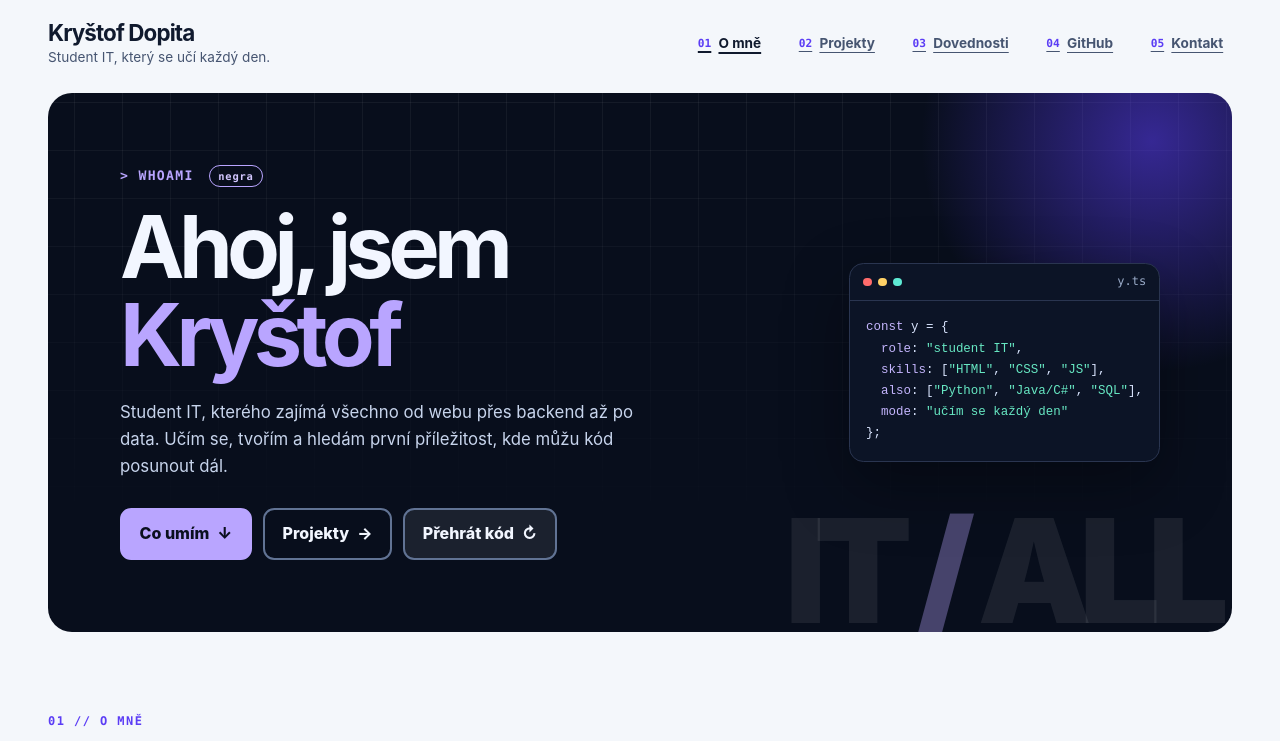
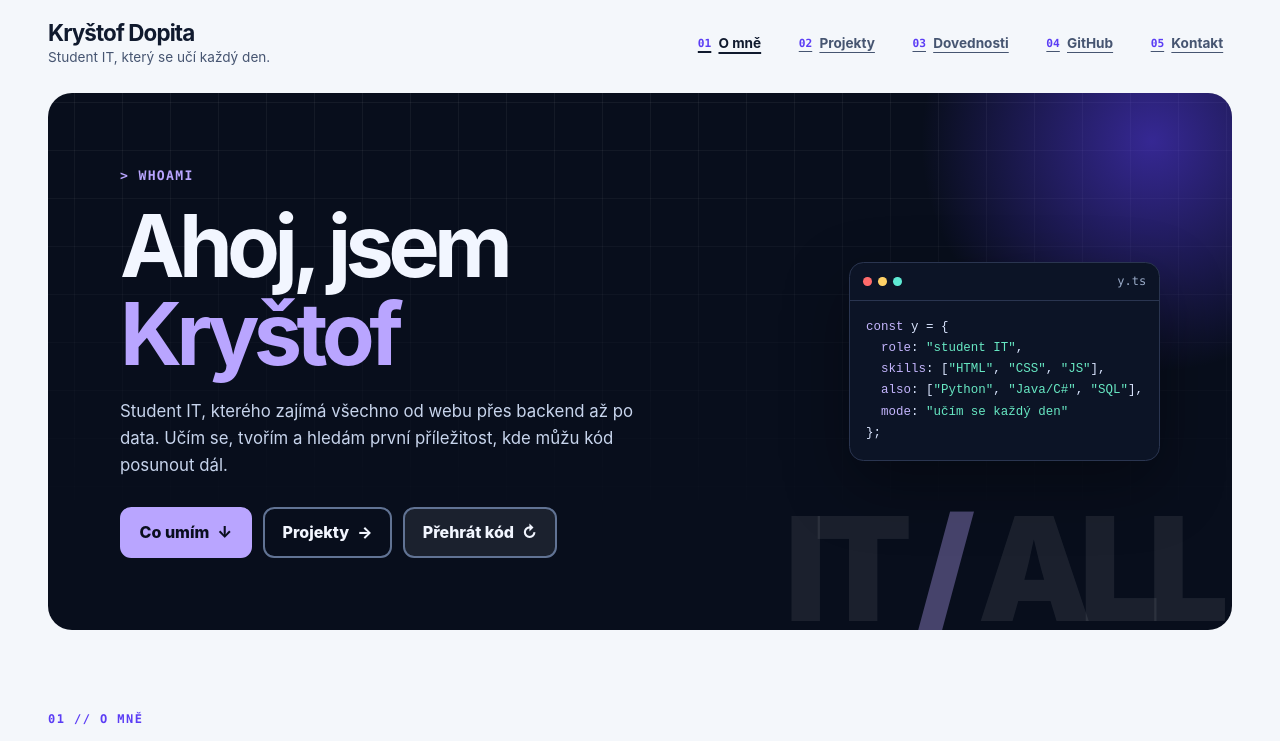
Before and after one commit to krystofdopita/osobni-stranka, a plain HTML site: page index.html in a window 1280 px wide. Shown: the top 741 px of the page. Drawn offline with Linux system fonts and the light colour scheme.

Commit message:
fix: odstraneni stitku negra

```diff
--- a/css/style.css
+++ b/css/style.css
@@ -156,17 +156,6 @@ h1, h2, h3 { margin-top: 0; }
   letter-spacing: -0.065em;
 }
 .hero-title span { color: #b9a5ff; }
-.negra-mark {
-  display: inline-block;
-  margin-left: 0.4rem;
-  padding: 0.1rem 0.5rem;
-  border: 1px solid #b9a5ff;
-  border-radius: 999px;
-  color: #d3c7ff;
-  font-size: 0.65rem;
-  letter-spacing: 0.08em;
-  text-transform: none;
-}
 .cursor { animation: blink 1.1s steps(1) infinite; }
 @keyframes blink { 50% { opacity: 0; } }
 .hero-intro {
@@ -615,8 +604,7 @@ address { font-style: normal; }
   .button-link--ghost, .replay-button { border-color: #ffffff; }
   .button-link--ghost:hover, .replay-button:hover { background: #000000; color: #ffffff; border-color: #ffffff; }
   .hero { grid-template-columns: 1fr; background: #000000; color: #ffffff; }
-  .hero .eyebrow, .hero-title span, .negra-mark { color: #ffff00; }
-  .negra-mark { border-color: #ffff00; }
+  .hero .eyebrow, .hero-title span { color: #ffff00; }
   .hero::after, .hero-grid, .hero-decoration, .code-window, .orbit { display: none; }
   .section-label, .card-number { color: #000000; }
   .project-card, .repo-card { border: 2px solid #000000; }
@@ -642,7 +630,7 @@ address { font-style: normal; }
 @media (forced-colors: active) {
   .scroll-progress { background: Highlight; }
   .project-card, .repo-card, .data-table th, .data-table td, .button-link, .replay-button, .skip-link,
-  .tag-list li, .chip-list li, .negra-mark { border: 1px solid CanvasText; }
+  .tag-list li, .chip-list li { border: 1px solid CanvasText; }
   a:focus-visible { outline: 3px solid Highlight; outline-offset: 2px; }
   a, nav a, .contact-link, .site-footer a { color: LinkText; }
   .hero { forced-color-adjust: auto; }
@@ -665,8 +653,7 @@ address { font-style: normal; }
     --link: #ffff00;
   }
   .hero { background: #000000; color: #ffffff; }
-  .hero .eyebrow, .hero-title span, .negra-mark, .section-label, .card-number { color: #ffff00; }
-  .negra-mark { border-color: #ffff00; }
+  .hero .eyebrow, .hero-title span, .section-label, .card-number { color: #ffff00; }
   .contact-link, .site-footer a { color: #ffff00; }
   .repo-filter[aria-pressed="true"] { background: #ffff00; color: #000000; }
   .project-card { border: 2px solid #ffffff; }
--- a/index.html
+++ b/index.html
@@ -33,7 +33,7 @@
     <section class="hero" id="uvod" aria-labelledby="uvod-nadpis">
       <div class="hero-grid" aria-hidden="true"></div>
       <div class="hero-copy">
-        <p class="eyebrow"><span aria-hidden="true">&gt; </span>whoami <span class="negra-mark">negra</span></p>
+        <p class="eyebrow"><span aria-hidden="true">&gt; </span>whoami</p>
         <h2 class="hero-title" id="uvod-nadpis">Ahoj, jsem <span>Kryštof<span class="cursor" aria-hidden="true">_</span></span></h2>
         <p class="hero-intro">Student IT, kterého zajímá všechno od webu přes backend až po data. Učím se, tvořím a hledám první příležitost, kde můžu kód posunout dál.</p>
         <div class="hero-actions">
```
